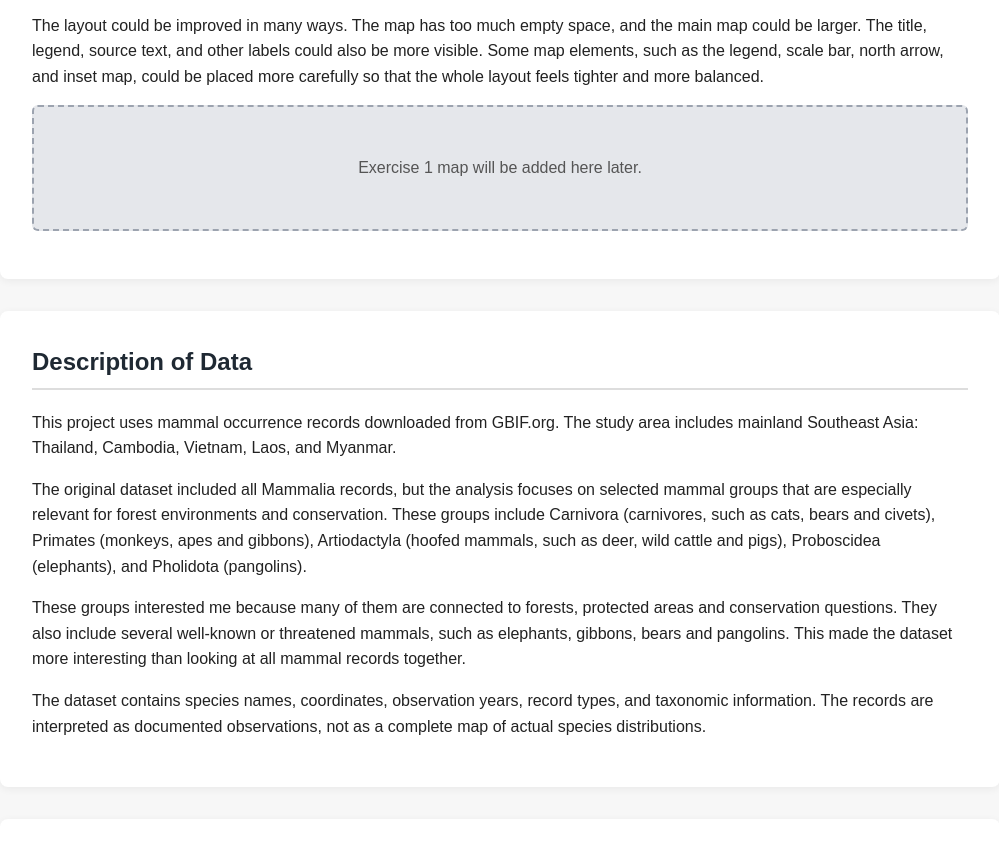
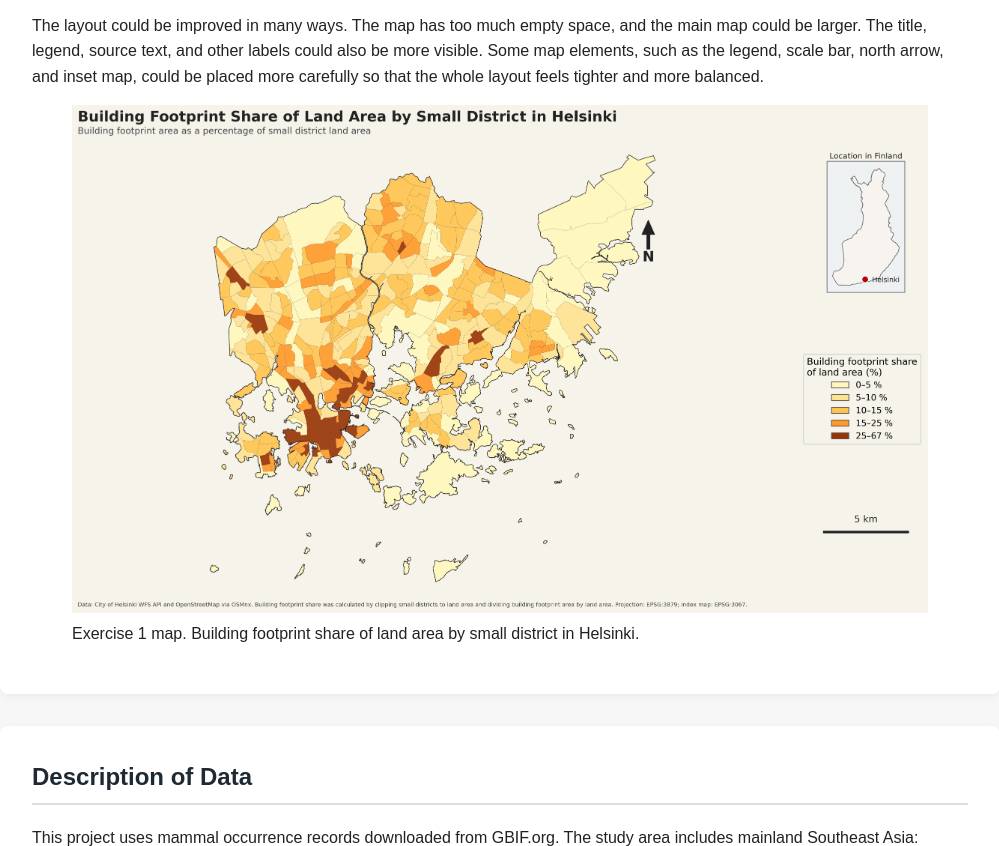
Before and after one commit to MaJaHy/cartography-portfolio, a plain HTML site: page index.html in a window 1280 px wide. Shown: the part 615-1461 px from the top of the page, without its empty margins (140-1139 px from the left). Drawn offline with Linux system fonts and the light colour scheme.

Commit message:
Add exercise 1 map to reflection

```diff
--- a/index.html
+++ b/index.html
@@ -155,9 +155,14 @@
     The layout could be improved in many ways. The map has too much empty space, and the main map could be larger. The title, legend, source text, and other labels could also be more visible. Some map elements, such as the legend, scale bar, north arrow, and inset map, could be placed more carefully so that the whole layout feels tighter and more balanced.
   </p>
 
-  <div class="figure-placeholder">
-    Exercise 1 map will be added here later.
-  </div>
+  <figure>
+    <img src="figures/exercise_1_helsinki_building_footprint.png"
+         alt="Building footprint share of land area by small district in Helsinki"
+         style="width:100%; max-width:900px;">
+    <figcaption>
+      Exercise 1 map. Building footprint share of land area by small district in Helsinki.
+    </figcaption>
+  </figure>
 </section>
 
 <section id="data">
```
Also changed, not shown: figures/exercise_1_helsinki_building_footprint.png (added).
